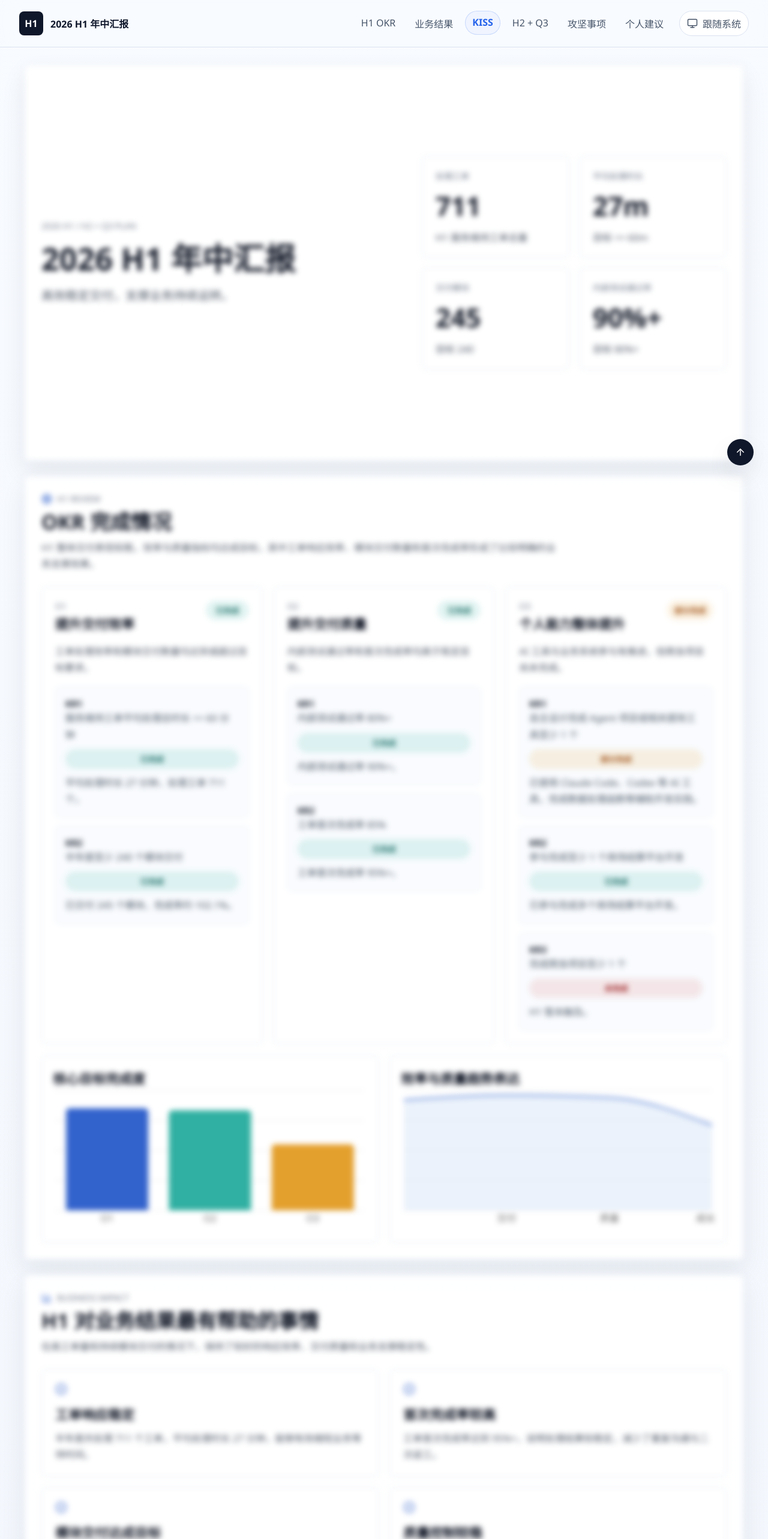
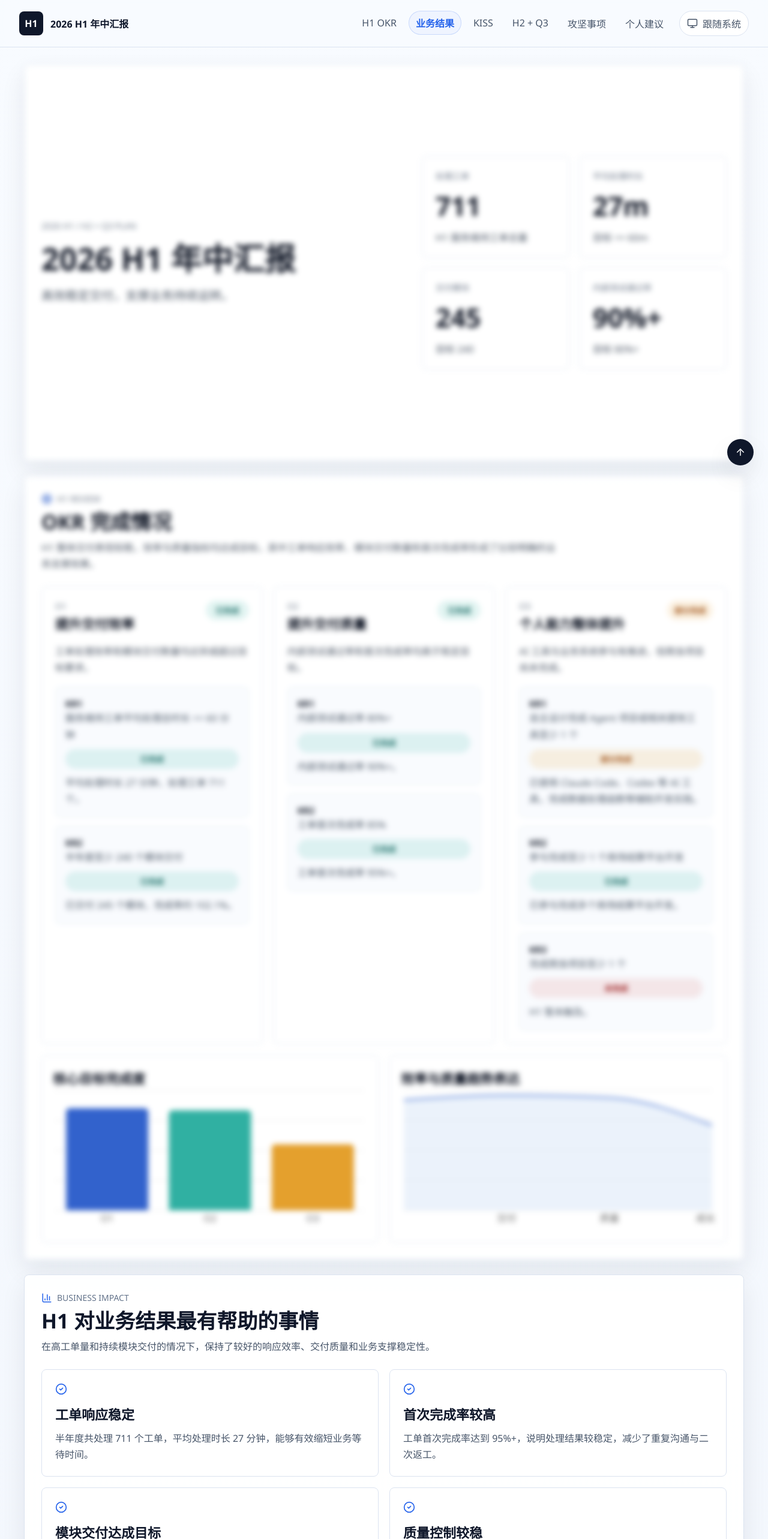
Before and after one commit to tyrantblue/kickoff2026h1, a React (Vite) app: page /#impact in a window 1280 px wide. Before the commit this address led to /#kiss. Shown: the top 2566 px of the page at 60% size. Built offline with nearby package versions, Linux system fonts and the light colour scheme.

Commit message:
refactor: use framer motion for section focus

```diff
--- a/src/App.jsx
+++ b/src/App.jsx
@@ -1,4 +1,5 @@
 import React, { useEffect, useMemo, useState } from 'react';
+import { motion, useReducedMotion } from 'framer-motion';
 import {
   ArrowUp,
   BarChart3,
@@ -27,6 +28,7 @@ import {
 import { reportData } from './data/reportData.js';
 
 const THEME_STORAGE_KEY = 'midyear-report-theme';
+
 const themeOptions = [
   { value: 'system', label: '跟随系统', Icon: Monitor },
   { value: 'light', label: '浅色', Icon: Sun },
@@ -49,6 +51,7 @@ const sectionIcons = {
 };
 
 function App() {
+  const shouldReduceMotion = useReducedMotion();
   const [theme, setTheme] = useState(() => {
     return window.localStorage.getItem(THEME_STORAGE_KEY) || 'system';
   });
@@ -152,7 +155,7 @@ function App() {
   }
 
   return (
-    <div className={`app-shell focus-${activeSection}`}>
+    <div className="app-shell">
       <Header
         activeSection={activeSection}
         activeTheme={activeTheme}
@@ -160,13 +163,13 @@ function App() {
         onThemeToggle={handleThemeToggle}
       />
       <main>
-        <Hero />
-        <OkrReview />
-        <BusinessImpact />
-        <KissReview />
-        <PlanSection />
-        <BattleItems />
-        <Suggestions />
+        <Hero activeSection={activeSection} shouldReduceMotion={shouldReduceMotion} />
+        <OkrReview activeSection={activeSection} shouldReduceMotion={shouldReduceMotion} />
+        <BusinessImpact activeSection={activeSection} shouldReduceMotion={shouldReduceMotion} />
+        <KissReview activeSection={activeSection} shouldReduceMotion={shouldReduceMotion} />
+        <PlanSection activeSection={activeSection} shouldReduceMotion={shouldReduceMotion} />
+        <BattleItems activeSection={activeSection} shouldReduceMotion={shouldReduceMotion} />
+        <Suggestions activeSection={activeSection} shouldReduceMotion={shouldReduceMotion} />
       </main>
       <BackToTop activeSection={activeSection} onNavigate={handleNavigate} />
     </div>
@@ -222,9 +225,45 @@ function Header({ activeSection, activeTheme, onNavigate, onThemeToggle }) {
   );
 }
 
-function Hero() {
+function ReportSection({
+  activeSection,
+  children,
+  className = '',
+  id,
+  labelledBy,
+  shouldReduceMotion,
+}) {
+  const isActive = activeSection === id;
+  const motionState = shouldReduceMotion
+    ? { opacity: 1, filter: 'blur(0px) saturate(1)', scale: 1 }
+    : {
+        opacity: isActive ? 1 : 0.22,
+        filter: isActive ? 'blur(0px) saturate(1)' : 'blur(5px) saturate(0.78)',
+        scale: isActive ? 1 : 0.985,
+      };
+
   return (
-    <section className="hero-section section-panel panel-hero" id="hero">
+    <motion.section
+      animate={motionState}
+      aria-labelledby={labelledBy}
+      className={`section-panel ${className}`}
+      id={id}
+      initial={false}
+      transition={{ duration: 0.42, ease: [0.22, 1, 0.36, 1] }}
+    >
+      {children}
+    </motion.section>
+  );
+}
+
+function Hero({ activeSection, shouldReduceMotion }) {
+  return (
+    <ReportSection
+      activeSection={activeSection}
+      className="hero-section"
+      id="hero"
+      shouldReduceMotion={shouldReduceMotion}
+    >
       <div className="hero-copy">
         <p className="eyebrow">{reportData.meta.period}</p>
         <h1>{reportData.meta.title}</h1>
@@ -235,7 +274,7 @@ function Hero() {
           <MetricCard key={metric.label} metric={metric} />
         ))}
       </div>
-    </section>
+    </ReportSection>
   );
 }
 
@@ -249,29 +288,34 @@ function MetricCard({ metric }) {
   );
 }
 
-function SectionTitle({ id, type, eyebrow, title, description }) {
+function SectionTitle({ type, eyebrow, title, description, titleId }) {
   const Icon = sectionIcons[type] ?? Target;
 
   return (
-    <div className="section-title" id={id}>
+    <div className="section-title">
       <div className="section-kicker">
         <Icon size={18} aria-hidden="true" />
         <span>{eyebrow}</span>
       </div>
-      <h2>{title}</h2>
+      <h2 id={titleId}>{title}</h2>
       {description ? <p>{description}</p> : null}
     </div>
   );
 }
 
-function OkrReview() {
+function OkrReview({ activeSection, shouldReduceMotion }) {
   return (
-    <section className="section-panel panel-okr" aria-labelledby="okr">
+    <ReportSection
+      activeSection={activeSection}
+      id="okr"
+      labelledBy="okr-title"
+      shouldReduceMotion={shouldReduceMotion}
+    >
       <SectionTitle
-        id="okr"
         type="okr"
         eyebrow="H1 Review"
         title="OKR 完成情况"
+        titleId="okr-title"
         description={reportData.okrSummary}
       />
       <div className="okr-layout">
@@ -280,7 +324,7 @@ function OkrReview() {
         ))}
       </div>
       <ChartBand />
-    </section>
+    </ReportSection>
   );
 }
 
@@ -352,14 +396,19 @@ function ChartBand() {
   );
 }
 
-function BusinessImpact() {
+function BusinessImpact({ activeSection, shouldReduceMotion }) {
   return (
-    <section className="section-panel panel-impact" aria-labelledby="impact">
+    <ReportSection
+      activeSection={activeSection}
+      id="impact"
+      labelledBy="impact-title"
+      shouldReduceMotion={shouldReduceMotion}
+    >
       <SectionTitle
-        id="impact"
         type="impact"
         eyebrow="Business Impact"
         title={reportData.businessImpact.title}
+        titleId="impact-title"
         description={reportData.businessImpact.summary}
       />
       <div className="impact-grid">
@@ -372,18 +421,23 @@ function BusinessImpact() {
         ))}
       </div>
       <blockquote>{reportData.businessImpact.conclusion}</blockquote>
-    </section>
+    </ReportSection>
   );
 }
 
-function KissReview() {
+function KissReview({ activeSection, shouldReduceMotion }) {
   return (
-    <section className="section-panel panel-kiss" aria-labelledby="kiss">
+    <ReportSection
+      activeSection={activeSection}
+      id="kiss"
+      labelledBy="kiss-title"
+      shouldReduceMotion={shouldReduceMotion}
+    >
       <SectionTitle
-        id="kiss"
         type="kiss"
         eyebrow="KISS"
         title="KISS 复盘"
+        titleId="kiss-title"
         description="从继续保持、需要改进、开始尝试、停止减少四个角度沉淀 H1 经验。"
       />
       <div className="kiss-grid">
@@ -399,18 +453,23 @@ function KissReview() {
           </article>
         ))}
       </div>
-    </section>
+    </ReportSection>
   );
 }
 
-function PlanSection() {
+function PlanSection({ activeSection, shouldReduceMotion }) {
   return (
-    <section className="section-panel panel-plan" aria-labelledby="plan">
+    <ReportSection
+      activeSection={activeSection}
+      id="plan"
+      labelledBy="plan-title"
+      shouldReduceMotion={shouldReduceMotion}
+    >
       <SectionTitle
-        id="plan"
         type="plan"
         eyebrow="H2 + Q3 Plan"
         title="OKR 规划"
+        titleId="plan-title"
         description={reportData.planSummary}
       />
       <div className="okr-layout">
@@ -418,7 +477,7 @@ function PlanSection() {
           <PlanCard key={okr.objective} okr={okr} />
         ))}
       </div>
-    </section>
+    </ReportSection>
   );
 }
 
@@ -445,14 +504,19 @@ function PlanCard({ okr }) {
   );
 }
 
-function BattleItems() {
+function BattleItems({ activeSection, shouldReduceMotion }) {
   return (
-    <section className="section-panel panel-battles" aria-labelledby="battles">
+    <ReportSection
+      activeSection={activeSection}
+      id="battles"
+      labelledBy="battles-title"
+      shouldReduceMotion={shouldReduceMotion}
+    >
       <SectionTitle
-        id="battles"
         type="battles"
         eyebrow="Focus"
         title="攻坚事项"
+        titleId="battles-title"
         description="H2 重点攻坚不追求过度复杂，先把 AI 使用和自动化基础能力做实。"
       />
       <div className="focus-list">
@@ -468,18 +532,23 @@ function BattleItems() {
           </article>
         ))}
       </div>
-    </section>
+    </ReportSection>
   );
 }
 
-function Suggestions() {
+function Suggestions({ activeSection, shouldReduceMotion }) {
   return (
-    <section className="section-panel panel-suggestions" aria-labelledby="suggestions">
+    <ReportSection
+      activeSection={activeSection}
+      id="suggestions"
+      labelledBy="suggestions-title"
+      shouldReduceMotion={shouldReduceMotion}
+    >
       <SectionTitle
-        id="suggestions"
         type="suggestions"
         eyebrow="Suggestions"
         title="个人建议"
+        titleId="suggestions-title"
         description="围绕开发规范和团队知识流动，提出两点可持续推进的建议。"
       />
       <div className="suggestion-grid">
@@ -490,7 +559,7 @@ function Suggestions() {
           </article>
         ))}
       </div>
-    </section>
+    </ReportSection>
   );
 }
 
--- a/src/styles/global.css
+++ b/src/styles/global.css
@@ -253,48 +253,12 @@ main {
   transition:
     background 220ms ease,
     border-color 220ms ease,
-    filter 420ms ease,
-    opacity 420ms ease,
     box-shadow 220ms ease,
-    transform 420ms cubic-bezier(0.22, 1, 0.36, 1);
+    transform 220ms ease;
   will-change: opacity, filter, transform;
 }
 
-.app-shell[class*="focus-"] .section-panel {
-  opacity: 1;
-  filter: none;
-}
-
-.focus-hero .section-panel:not(.panel-hero),
-.focus-okr .section-panel:not(.panel-okr),
-.focus-impact .section-panel:not(.panel-impact),
-.focus-kiss .section-panel:not(.panel-kiss),
-.focus-plan .section-panel:not(.panel-plan),
-.focus-battles .section-panel:not(.panel-battles),
-.focus-suggestions .section-panel:not(.panel-suggestions) {
-  opacity: 0.22;
-  filter: blur(5px) saturate(0.78);
-  transform: scale(0.985);
-}
-
-.focus-hero .panel-hero,
-.focus-okr .panel-okr,
-.focus-impact .panel-impact,
-.focus-kiss .panel-kiss,
-.focus-plan .panel-plan,
-.focus-battles .panel-battles,
-.focus-suggestions .panel-suggestions {
-  opacity: 1;
-  filter: none;
-  border-color: rgba(37, 99, 235, 0.34);
-  box-shadow:
-    0 24px 54px rgba(15, 23, 42, 0.12),
-    0 0 0 1px rgba(37, 99, 235, 0.08);
-  transform: translateY(0) scale(1);
-}
-
-.section-title,
-#hero {
+.section-panel {
   scroll-margin-top: 112px;
 }
 
@@ -718,8 +682,7 @@ blockquote {
     padding: 18px 20px;
   }
 
-  .section-title,
-  #hero {
+  .section-panel {
     scroll-margin-top: 170px;
   }
 
@@ -744,18 +707,6 @@ blockquote {
     padding: 22px 18px;
   }
 
-  .focus-hero .section-panel:not(.panel-hero),
-  .focus-okr .section-panel:not(.panel-okr),
-  .focus-impact .section-panel:not(.panel-impact),
-  .focus-kiss .section-panel:not(.panel-kiss),
-  .focus-plan .section-panel:not(.panel-plan),
-  .focus-battles .section-panel:not(.panel-battles),
-  .focus-suggestions .section-panel:not(.panel-suggestions) {
-    opacity: 0.42;
-    filter: blur(2px) saturate(0.85);
-    transform: scale(0.992);
-  }
-
   .hero-copy h1 {
     font-size: 38px;
   }
```
Also changed, not shown: package.json (+4 -4 lines), 1 other file (tests, documents, lock files or other folders).
